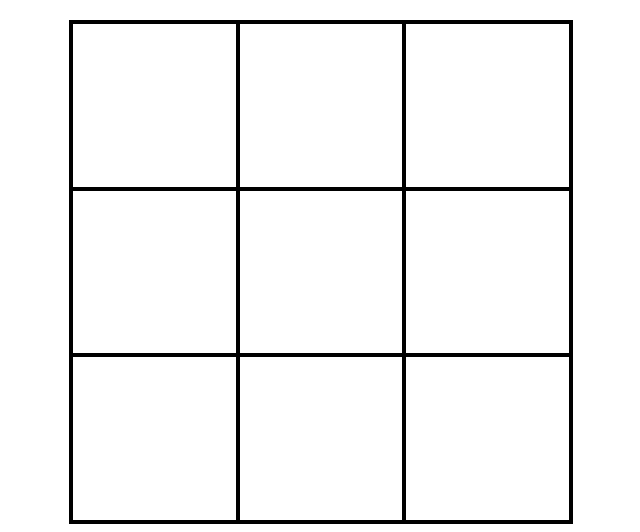
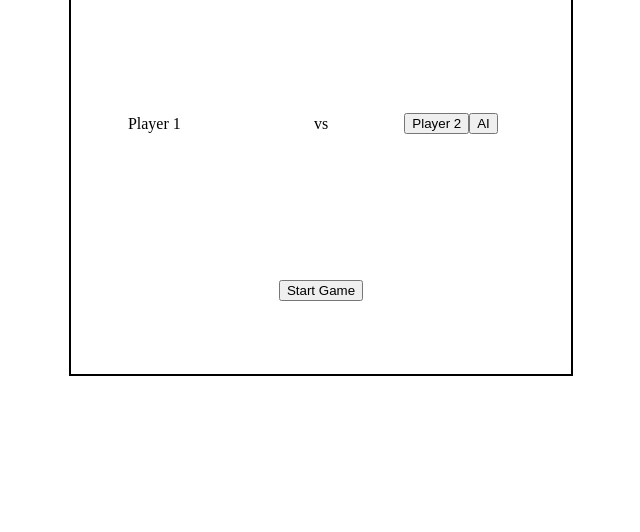
Before and after one commit to StickManJ0e/tic-tac-toe, a plain HTML site: page index.html in a window 1280 px wide. Shown: the part 284-816 px from the top of the page, without its empty margins (319-959 px from the left). Drawn offline with Linux system fonts and the light colour scheme.

Commit message:
Add start menu that let's user chose between player or ai opponent

```diff
--- a/script.js
+++ b/script.js
@@ -3,6 +3,14 @@ function createElementWithClass(elementType, className) {
     element.classList.add(className);
     return element;
 }
+
+function createElementWithClassText(elementType, className, text) {
+    let element = document.createElement(elementType);
+    element.classList.add(className);
+    element.textContent = text;
+    return element;
+}
+
 
 //Create a squares object
 function Squares(number) {
@@ -90,13 +98,25 @@ function checkWin(array, player) {
     });
 };
 
-function playGame() {
+function removeChild(parent) {
+    let firstChild = parent.firstElementChild;
+    while (firstChild) {
+        firstChild.remove();
+        firstChild = parent.firstElementChild;
+    };
+};
+
+function playGame(startMenu, opponent) {
     //Create Game Board at game start
+    removeChild(startMenu);
+    startMenu.remove();
     let gameBoard = gameBoardModule();
     gameBoard.create();
 
     let player1 = Player("Player 1", "x", "player-1");
-    let player2 = Player("Player 2", "o");
+    // let player2 = Player("Player 2", "o");
+
+    let player2 = ((opponent === "player2") ? Player("Player 2", "o") : console.log("Ai chosen"));
     player1.createPlayerTiles();
     player2.createPlayerTiles();
     let currentPlayer = player1;
@@ -126,4 +146,48 @@ function declareWinner(player) {
     alert(`${player} Won!`)
 };
 
-playGame();
+function getSelectedOpponent(player2Selection, aiSelection) {
+    let selected;
+
+    if (player2Selection.classList.contains("selectedOpponent")) {
+        return selected = "player2";
+    }
+    return selected = "ai";
+};
+
+function startMenuInLoad() {
+
+    //Create all the start menu elements
+    let body = document.querySelector('body');
+    body.appendChild(createElementWithClass("div", "start-menu"));
+    let startMenu = document.querySelector('.start-menu');
+    startMenu.appendChild(createElementWithClassText("div", "menu-heading", "Tic Tac Toe"));
+    startMenu.appendChild(createElementWithClassText("div", "player1-details", "Player 1"));
+    startMenu.appendChild(createElementWithClassText("div", "vs-symbol", "vs"));
+    startMenu.appendChild(createElementWithClass("div", "player2-details"));
+    let player2Details = document.querySelector('.player2-details');
+    player2Details.appendChild(createElementWithClassText("button", "player2-selection", "Player 2"));
+    player2Details.appendChild(createElementWithClassText("button", "ai-selection", "AI"));
+    startMenu.appendChild(createElementWithClassText("button", "start-game", "Start Game"));
+
+    let player2Selection = document.querySelector('.player2-selection');
+    let aiSelection = document.querySelector('.ai-selection');
+    let startGameButton = document.querySelector('.start-game')
+
+    player2Selection.addEventListener('click', () => {
+        aiSelection.classList.remove("selectedOpponent");
+        player2Selection.classList.add("selectedOpponent");
+    });
+
+    aiSelection.addEventListener('click', () => {
+        player2Selection.classList.remove("selectedOpponent");
+        aiSelection.classList.add("selectedOpponent");
+    });
+
+    startGameButton.addEventListener('click', () => {
+        playGame(startMenu, getSelectedOpponent(player2Selection, aiSelection));
+    });
+
+};
+
+startMenuInLoad();
--- a/style.css
+++ b/style.css
@@ -44,3 +44,50 @@ body {
 .current-player {
     background-color: red;
 }
+
+.start-menu {
+    width: 500px;
+    height: 500px;
+    border: 2px solid black;
+    grid-area: 1 / 1 / 3 / 3;
+    display: grid;
+    grid-template: repeat(3, 1fr) / repeat(3, 1fr);
+    align-items: center;
+    justify-items: center;
+}
+
+.menu-heading {
+    grid-area: 1 / 1 / 2 /4;
+    font-size: 48px;
+}
+
+.player1-details,
+.player2-details {
+
+};
+
+.player1-details {
+    justify-self: end;
+    grid-area: 2 / 1 / 3 / 2;
+}
+
+.player2-details {
+    grid-area: 2 / 3 / 3 /4;
+    justify-self: start;
+}
+
+.vs-symbol {
+    grid-area: 2 / 2 / 3 / 3;
+}
+
+.start-game {
+    grid-area: 3 / 1 / 4 / 4;
+}
+
+.player2-selection {
+
+}
+
+.selectedOpponent {
+    background-color: red;
+}
```
